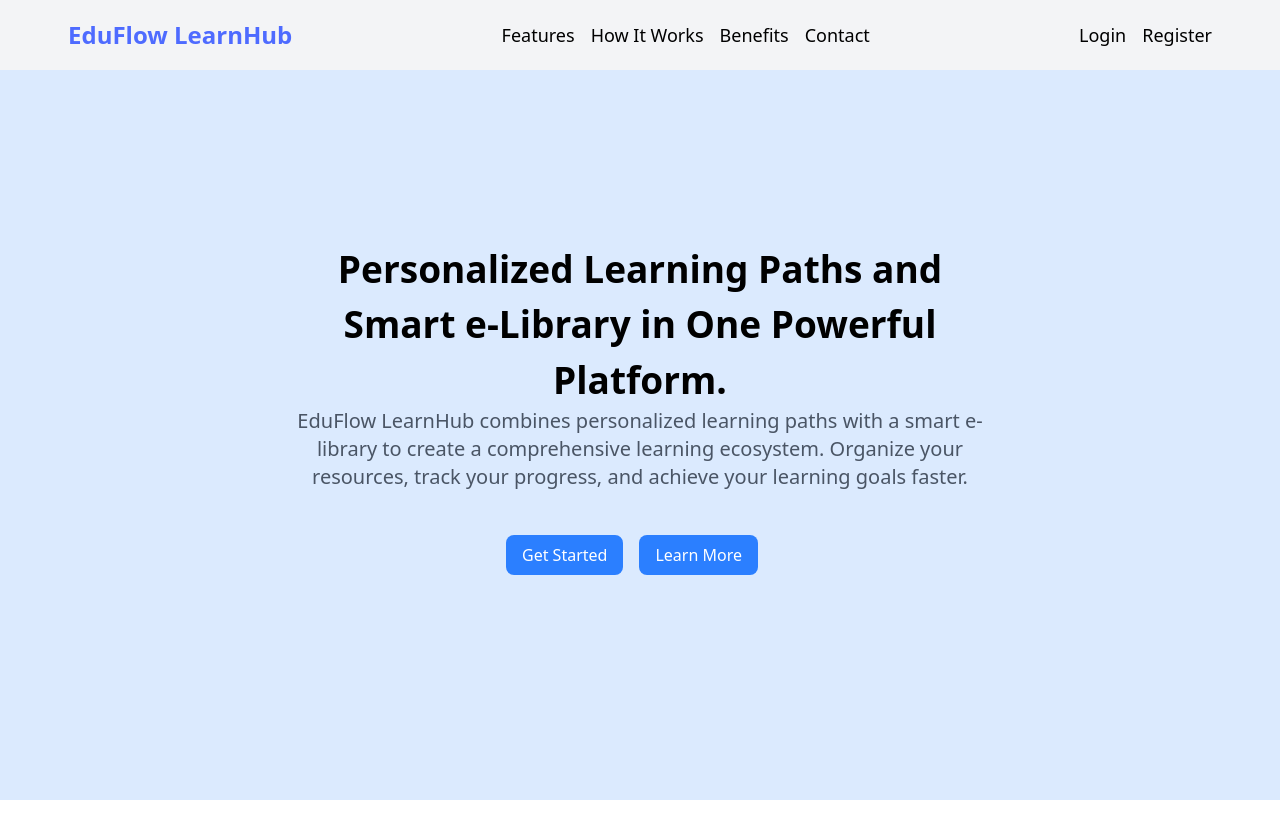
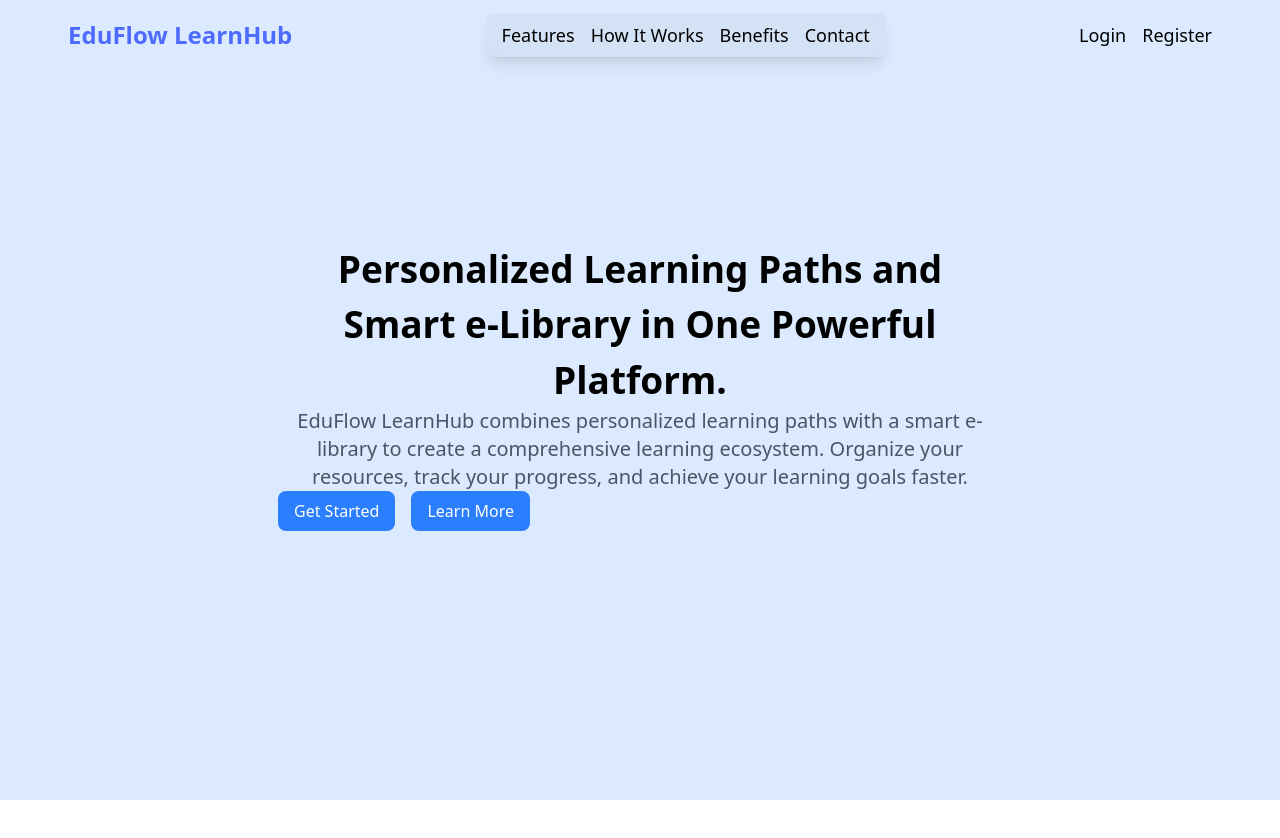
Before and after one commit to Vihanga-Sathsara/EduFlow-FrontEnd, a React (Vite) app: page / in a window 1280 px wide. Shown: the top 838 px of the page. Built offline with nearby package versions, Linux system fonts and the light colour scheme.

Commit message:
add new host

```diff
--- a/src/components/Header.tsx
+++ b/src/components/Header.tsx
@@ -120,7 +120,7 @@ export default function IndexHeader(){
                     <Link to="#">FAQ</Link>
                 </div>
                 <div className="space-x-4 text-lg flex items-center">
-                     <div className={`rounded-full w-[50px] h-[50px] cursor-pointer ${profileColor} items-center justify-center lg:flex sm:flex hidden`} onClick={() => alert("Profile Clicked")}>
+                     <div className={`rounded-full w-[50px] h-[50px] cursor-pointer ${profileColor} items-center justify-center lg:flex sm:flex hidden`}>
                         <p>{profileLetter}</p>
                      </div>
                      <button onClick={() => setShowDropdown(!showDropdown)}>{showDropdown ? <FaChevronUp /> : <FaChevronDown />}</button>
--- a/src/components/LearningPathCard.tsx
+++ b/src/components/LearningPathCard.tsx
@@ -11,8 +11,6 @@ setShowOverview?: (show: boolean) => void
     }[]
   }
 }
-
-
 
 
 const LearningPathCard = ({ learnDetail, cardSeeAll, setSelectedPath, setShowOverview } : LearningCardProps) => {
--- a/src/pages/index.tsx
+++ b/src/pages/index.tsx
@@ -1,27 +1,53 @@
+import { useEffect, useState } from "react"
+import { FaBars } from "react-icons/fa"
 import { Link } from "react-router-dom"
 
 export default function Index(){
+    // const [showBurgerButton, setShowBurgerButton] = useState(false)
+
+    const [hideOnScroll, setHideOnScroll] = useState(false)
+
+  useEffect(() => {
+    const handleScroll = () => {
+        const isLargeScreen = window.innerWidth >= 1024;
+        const isMediumScreen = window.innerWidth >= 768;
+
+        if (isLargeScreen || isMediumScreen) {
+            setHideOnScroll(window.scrollY > 50);
+        }else {
+            setHideOnScroll(false);
+        }
+    };
+
+    window.addEventListener("scroll", handleScroll);
+        return () => window.removeEventListener("scroll", handleScroll);
+    }, [])
      return (
-        <div className="w-full flex flex-col items-center">
-            <header className="inline-flex justify-between w-full h-[70px] items-center pl-17 pr-17 bg-gray-100 fixed z-10 top-0">
-                <div>
-                    <p className="text-2xl font-bold text-[#4E6BFF]">EduFlow LearnHub</p>
+        <div className="w-full flex flex-col items-center relative">
+            <header className={`inline-flex justify-between w-full h-[70px] items-center lg:pl-17 lg:pr-17 sm:pl-17 sm:pr-17 pl-7 pr-7 fixed z-10 top-0 ${hideOnScroll ? "flex items-center justify-center" : ""}`}>
+                <div className={`${hideOnScroll ? "hidden" : "flex"}`}>
+                    <p className="lg:text-2xl sm:text-xl text-base font-bold text-[#4E6BFF]">EduFlow LearnHub</p>
                 </div>
-                <div className="space-x-4 text-lg">
+                <div className={`space-x-4 text-lg  py-2 px-4 rounded-lg shadow-lg sm:hidden lg:flex hidden  bg-gray-400/10 backdrop-blur-md lg:${hideOnScroll ? "flex items-center justify-center" : ""}`}>
                     <Link to="#">Features</Link>
                     <Link to="#">How It Works</Link>
                     <Link to="#">Benefits</Link>
                     <Link to="#">Contact</Link>
                 </div>
-                <div className="space-x-4 text-lg">
+                <div className={`space-x-4 text-lg lg:block sm:hidden hidden lg:${hideOnScroll ? "hidden" : "flex"}`}>
                     <Link to="/login">Login</Link>
                     <Link to="/register">Register</Link>
                 </div>
+                <div className="lg:hidden sm:block block">
+                    <button className="text-xl">
+                        <FaBars />
+                    </button>
+                </div>
             </header>
             <main className="relative flex flex-col items-center">
-                <section className="relative flex bg-blue-100 h-screen w-full flex-col justify-center items-center">
+                <section className="relative flex bg-blue-100 h-screen w-full flex-col justify-center items-center ">
+
                     <div className="w-[95%] h-[95%] flex flex-col justify-center gap-7 p-17 items-center">
-                        {/* <p className="text-6xl font-bold text-[#4E6BFF]">EduFlow LearnHub</p> */}
                         <div className="w-[70%] p-4 ">
                             <p className="text-[37px] font-bold text-center">Personalized Learning Paths and Smart e-Library in One Powerful Platform.</p>
                             <p className="text-xl text-gray-600 text-center">
@@ -29,11 +55,11 @@ export default function Index(){
                                 create a comprehensive learning ecosystem. Organize your resources, track your
                                 progress, and achieve your learning goals faster.
                             </p>
-                        </div>
-
-                        <div>
                             <button className="px-4 py-2 mr-4 text-white bg-blue-500 rounded-lg">Get Started</button>
                             <button className="px-4 py-2 mr-4 text-white bg-blue-500 rounded-lg">Learn More</button>
+                        </div>
+                        <div>
+
                         </div>
 
                     </div>
```
Also changed, not shown: src/components/AdminHeader.tsx (+3 -5 lines).
